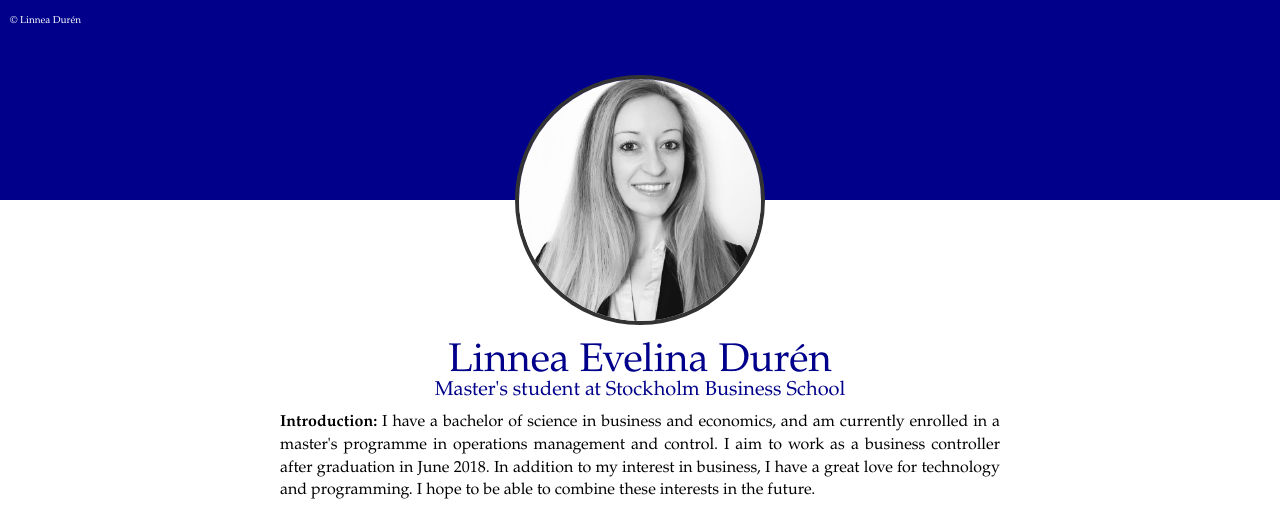
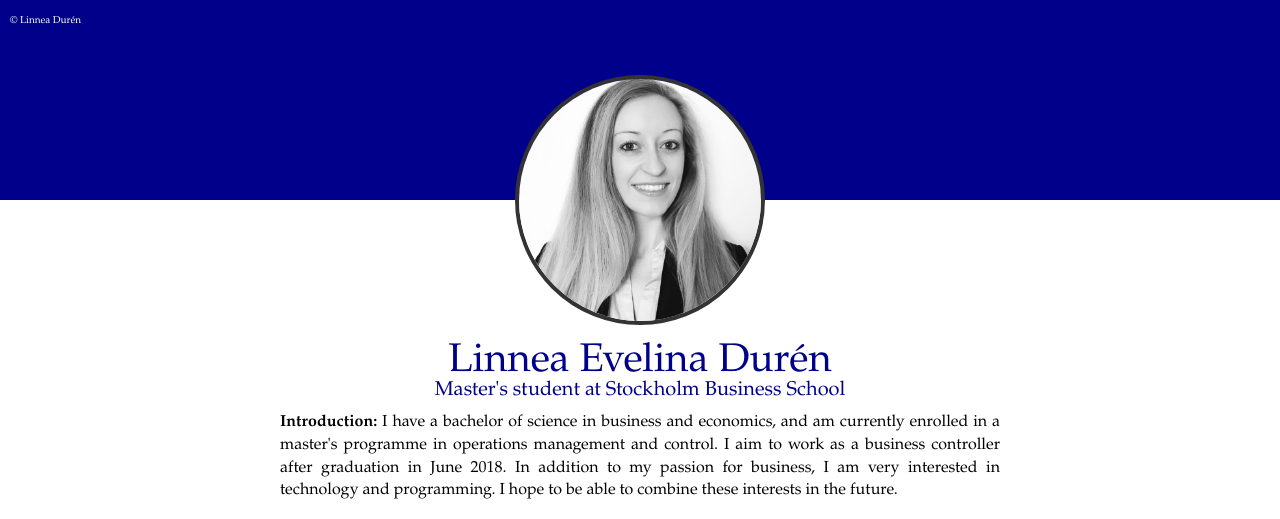
Before and after one commit to Evenea/evenea.github.io, a plain HTML site: page index.html in a window 1280 px wide. Shown: the top 519 px of the page. Drawn offline with nearby package versions, Linux system fonts and the light colour scheme.

Commit message:
En till liten ändring

```diff
--- a/index.html
+++ b/index.html
@@ -36,7 +36,7 @@
 
 		<p class="P2">
 		<b>Introduction:</b>
-		I have a bachelor of science in business and economics, and am currently enrolled in a master's programme in operations management and control. I aim to work as a business controller after graduation in June 2018. In addition to my interest in business, I have a great love for technology and programming. I hope to be able to combine these interests in the future.
+		I have a bachelor of science in business and economics, and am currently enrolled in a master's programme in operations management and control. I aim to work as a business controller after graduation in June 2018. In addition to my passion for business, I am very interested in technology and programming. I hope to be able to combine these interests in the future.
 		</p><br>
 
 		<p class="P3">
```
